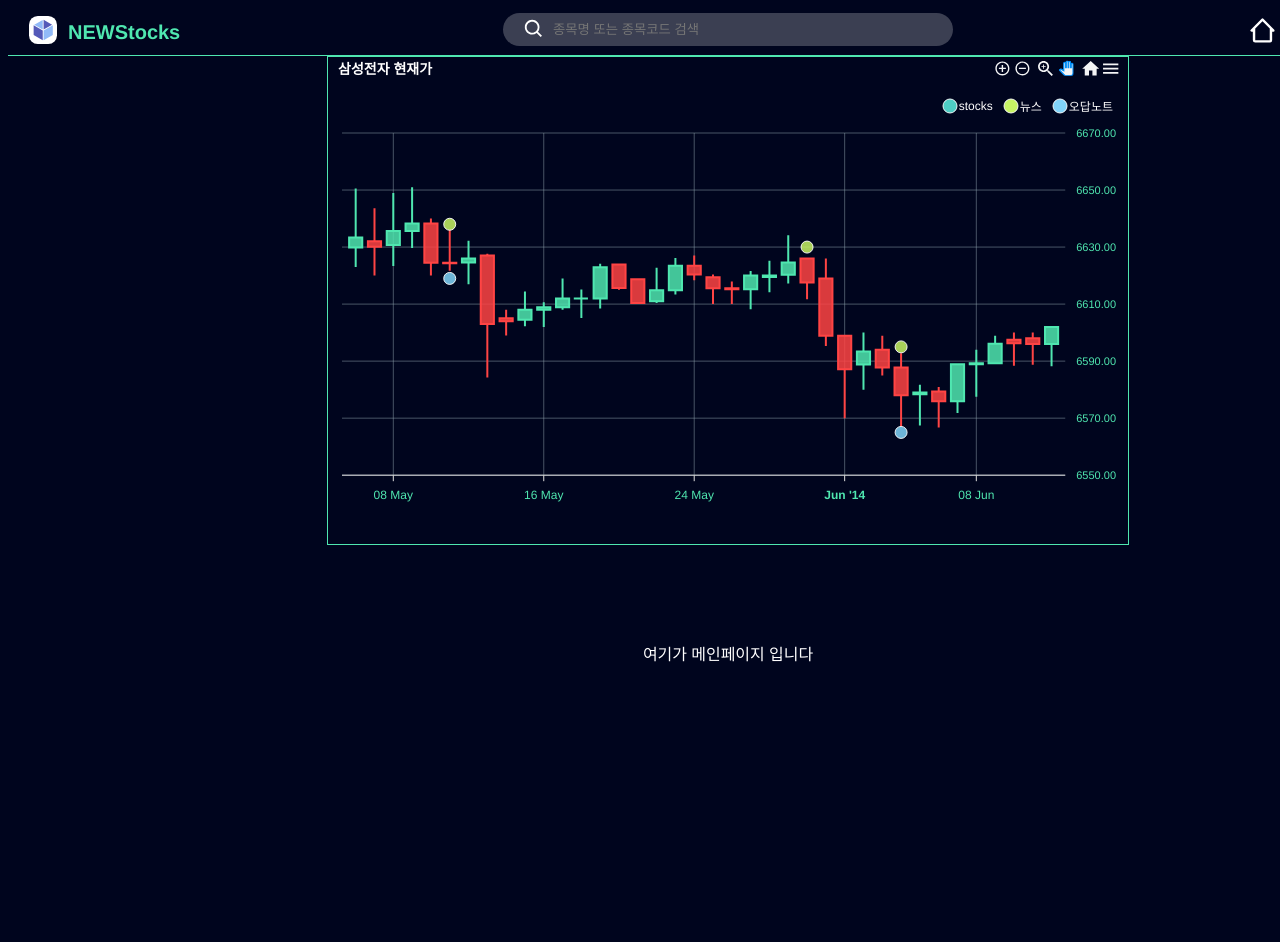
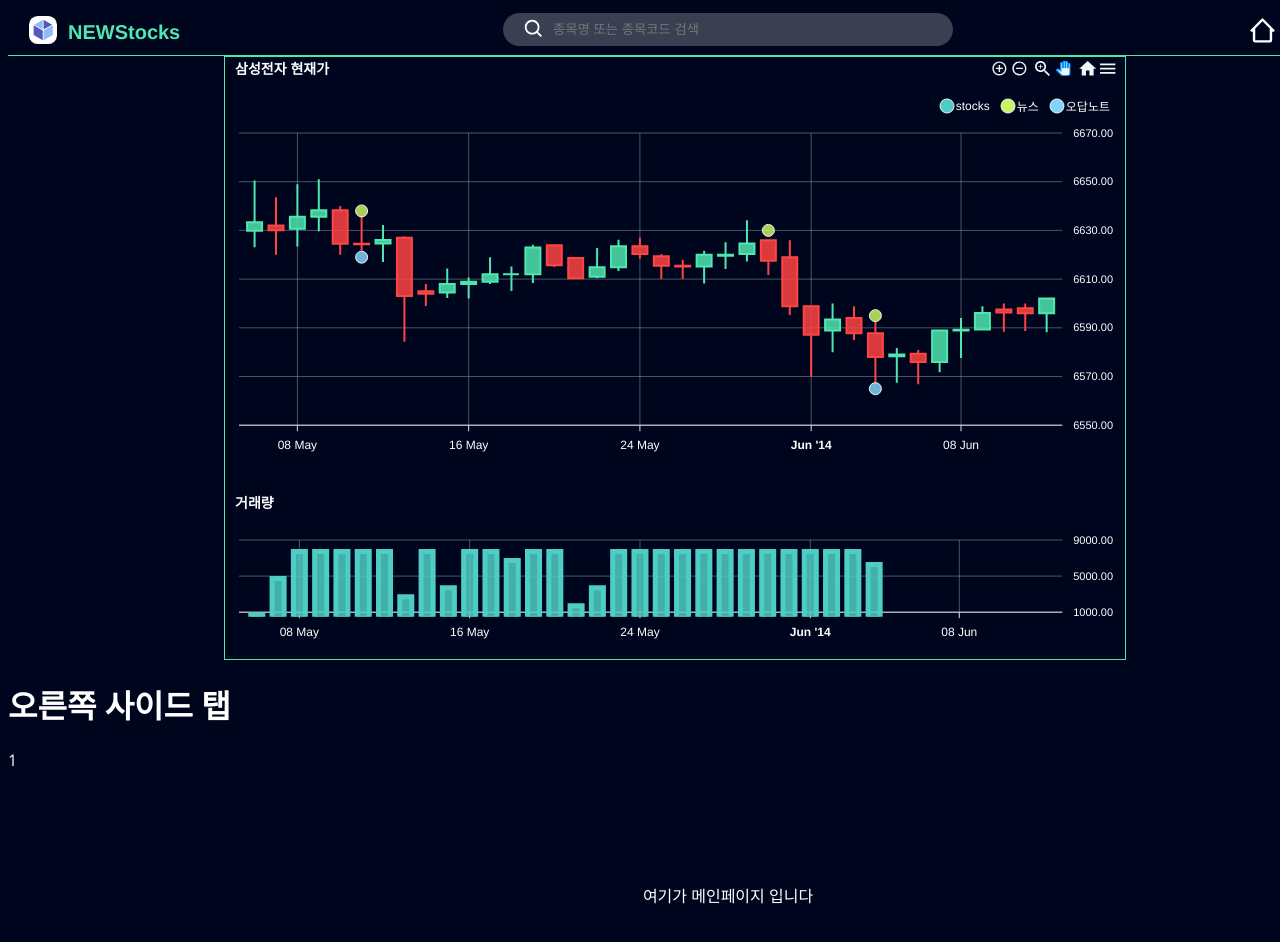
Before and after one commit to NewStocks/NewStocks, a Next.js app in the folder frontend/newstocks/: page / in a window 1280 px wide. Shown: the top 942 px of the page. Built offline with nearby package versions, Linux system fonts and the light colour scheme; no server answers.

Commit message:
:zap: feat: 거래량 그래프 추가

```diff
--- a/frontend/newstocks/src/app/(main)/page.module.css
+++ b/frontend/newstocks/src/app/(main)/page.module.css
@@ -9,6 +9,12 @@
   padding: 6rem;
   min-height: 100vh;
 }
+.components {
+  display: flex;
+  align-items: center;
+  justify-content: center;
+}
+
 .chart {
   display: flex;
   justify-content: center;
--- a/frontend/newstocks/src/app/(main)/page.tsx
+++ b/frontend/newstocks/src/app/(main)/page.tsx
@@ -1,11 +1,17 @@
 import Image from 'next/image'
 import styles from './page.module.css'
 import Chart from '@/components/chart/chart'
+import MainTabsPage from './[tab]/page'
+
 
 export default function Home() {
+
+  const tab = '1'
+
   return (
-    <div>
+    <div className='components'>
         <Chart />
+        <MainTabsPage params={{ tab }} />
       <main className={styles.main}>여기가 메인페이지 입니다</main>
     </div>
   )
--- a/frontend/newstocks/src/components/chart/chart.css
+++ b/frontend/newstocks/src/components/chart/chart.css
@@ -23,10 +23,14 @@
   }
   .chart {
     border: 1px solid #4FE7B0;
+    /* justify-content: center; */
+    /* flex-direction: column; */
+    /* align-items: center; */
+    margin-left:15%;
   }
   .chartbox {
     display: flex;
-    justify-content: center;
+    /* justify-content: center;
     flex-direction: column;
-    align-items: center;
+    align-items: center; */
   }
--- a/frontend/newstocks/src/components/chart/chart.js
+++ b/frontend/newstocks/src/components/chart/chart.js
@@ -63,7 +63,7 @@ export default function Chart() {
         type: 'datetime',
         labels: {
           style: {
-            colors: '#4FE7B0'
+            colors: '#fff'
           }
         },
         zoom: {
@@ -77,7 +77,7 @@ export default function Chart() {
         min: 6550,
         labels: {
           style: {
-            colors: '#4FE7B0'
+            colors: '#fff'
           }
         },
       },
@@ -611,8 +611,276 @@ export default function Chart() {
     ],
   });
 
+  const [newVolumeData, setNewVolumeData] = useState({
+    options: {
+      theme: {
+        mode: "dark",
+      },
+      chart: {
+        toolbar:{
+          show: false,
+        },
+        animations: {
+          enabled: true,
+          easing: 'easeinout',
+          speed: 800,
+          animateGradually: {
+              enabled: true,
+              delay: 150
+          },
+      },
+        type: 'bar',
+        height: 350,
+        background: '#00051E',
+        foreColor: '#fff',
+      },
+      legend: {
+        show: true,
+        position: 'top',
+        horizontalAlign: 'right',
+        floating: false,
+        fontSize: '12px',
+      },
+      title: {
+        text: '거래량',
+        align: 'left',
+        margin: 0
+      },
+      xaxis: {
+        type: 'datetime',
+        labels: {
+          style: {
+            colors: '#fff'
+          }
+        },
+        zoom: {
+          enabled: true,
+        },
+      },
+      yaxis: {
+        forceNiceScale: true,
+        showAlways: true,
+        opposite: true,
+        min: 1000,
+        labels: {
+          style: {
+            colors: '#fff'
+          }
+        },
+      },
+      tooltip: {
+        intersect: false,
+        enabled: true,
+        shared: true,
+        followCursor: false,
+        inverseOrder: false,
+      },
+      grid: {
+        show: true,
+        borderColor: 'rgba(144, 164, 174, 0.5)',
+        xaxis: {
+          lines: {
+              show: true
+            }
+          },
+          yaxis: {
+              lines: {
+                  show: true
+              }
+          },
+      },
+      plotOptions: {
+        bar: {
+            horizontal: false,
+            borderRadius: 0,
+            borderRadiusApplication: 'around',
+            borderRadiusWhenStacked: 'last',
+            columnWidth: '80%',
+            barHeight: '70%',
+        }
+    }
+    },
+    series: [
+      {
+        name: '거래량',
+        type: 'bar',
+        data: [
+          {
+            x: '05/06/2014',
+            y: 1000
+          },
+          {
+            x: '05/07/2014',
+            y: 5000.05
+          },
+          {
+            x: '05/08/2014',
+            y: 8000
+          },
+          {
+            x: '05/09/2014',
+            y: 8000
+          },
+          {
+            x: '05/10/2014',
+            y: 8000
+          },
+          {
+            x: '05/11/2014',
+            y: 8000
+          },
+          {
+            x: '05/12/2014',
+            y: 8000
+          },
+          {
+            x: '05/13/2014',
+            y: 3000
+          },
+          {
+            x: '05/14/2014',
+            y: 8000
+          },
+          {
+            x: '05/15/2014',
+            y: 4000
+          },
+          {
+            x: '05/16/2014',
+            y: 8000
+          },
+          {
+            x: '05/17/2014',
+            y: 8000
+          },
+          {
+            x: '05/18/2014',
+            y: 7000
+          },
+          {
+            x: '05/19/2014',
+            y: 8000
+          },
+          {
+            x: '05/20/2014',
+            y: 8000
+          },
+          {
+            x: '05/21/2014',
+            y: 2000
+          },
+          {
+            x: '05/22/2014',
+            y: 4000
+          },
+          {
+            x: '05/23/2014',
+            y: 8000
+          },
+          {
+            x: '05/24/2014',
+            y: 8000
+          },
+          {
+            x: '05/25/2014',
+            y: 8000
+          },
+          {
+            x: '05/26/2014',
+            y: 8000
+          },
+          {
+            x: '05/27/2014',
+            y: 8000
+          },
+          {
+            x: '05/28/2014',
+            y: 8000
+          },
+          {
+            x: '05/29/2014',
+            y: 8000
+          },
+          {
+            x: '05/30/2014',
+            y: 8000
+          },
+          {
+            x: '05/31/2014',
+            y: 8000
+          },
+          {
+            x: '06/01/2014',
+            y: 8000
+          },
+          {
+            x: '06/02/2014',
+            y: 8000
+          },
+          {
+            x: '06/03/2014',
+            y: 8000
+          },
+          {
+            x: '06/04/2014',
+            y: 6565
+          },
+          {
+            x: '06/05/2014',
+            y: 0
+          },
+          {
+            x: '06/06/2014',
+            y: 0
+          },
+          {
+            x: '06/07/2014',
+            y: 0
+          },
+          {
+            x: '06/08/2014',
+            y: 0
+          },
+          {
+            x: '06/09/2014',
+            y: 0
+          },
+          {
+            x: '06/10/2014',
+            y: 0
+          },
+          {
+            x: '06/11/2014',
+            y: 0
+          },
+          {
+            x: '06/12/2014',
+            y: 0
+          },
+        ],
+      },
+    ]
+  });
+
+
   useEffect(() => {
     const fetchData = () => {
+      axios
+        .get('baseurl/stock/{stock-id}/chart')
+        .then((response) => {
+          const { series } = response.data.series;
+          const { title } = response.data.title;
+          setChartData((prevData) => ({
+            ...prevData,
+            series,
+            title,
+          }));
+        })
+        .catch((error) => {
+          console.error(error);
+        });
+    };
+    const fetchNewVolumeData = () => {
       axios
         .get('baseurl/stock/{stock-id}/chart')
         .then((response) => {
@@ -629,6 +897,7 @@ export default function Chart() {
         });
     };
     fetchData();
+    fetchNewVolumeData();
     const intervalId = setInterval(fetchData, 100000);
 
     return () => clearInterval(intervalId);
@@ -642,25 +911,21 @@ export default function Chart() {
             options={chartData.options}
             series={chartData.series}
             type="scatter"
-            width={800}
-            height={450}
+            width={900}
+            height={400}
           />
           <br />
-          <div className="chartbox" id="data-point-info">
+          <ApexCharts
+            options={newVolumeData.options}
+            series={newVolumeData.series}
+            type="line"
+            width={900}
+            height={150}
+          />
+          <div id="data-point-info">
+          </div>
         </div>
       </div>
-
-
-      </div>
-      {/* <div id="chart">
-        <ApexCharts
-          options={chartData.options}
-          series={chartData.series}
-          type="line"
-          width={700}
-        />
-      </div> */}
-
     </div>
   );
 };
```
